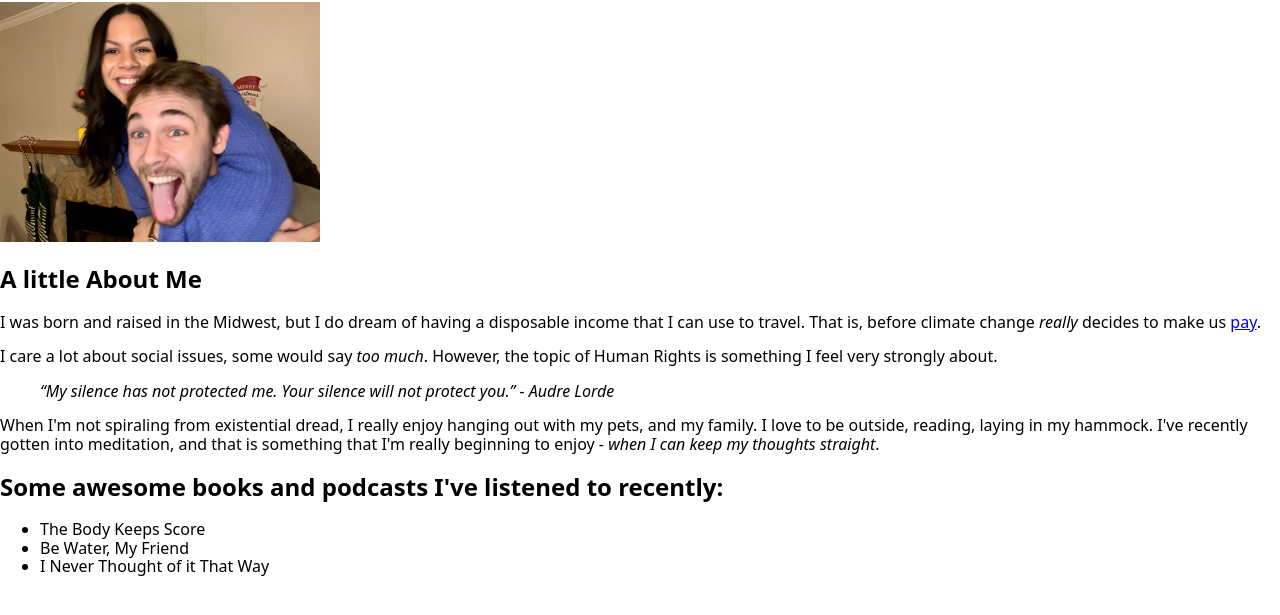
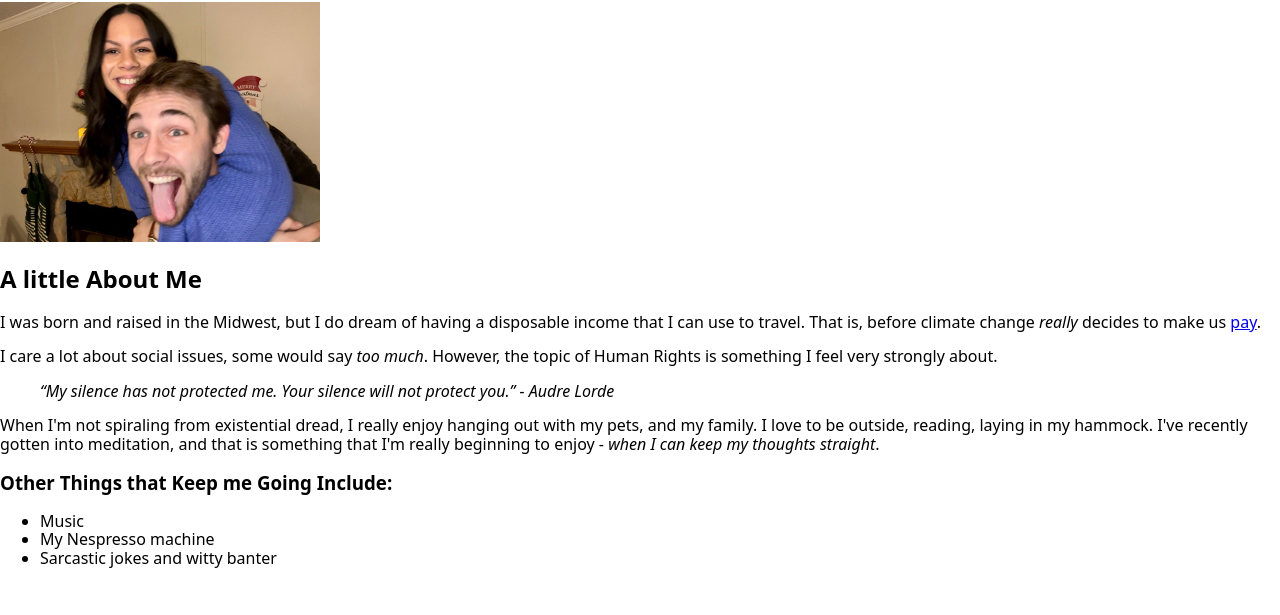
Before and after one commit to SWIC-177/html-css-skills-demo-emoore11, a website built with Vite: page index.html in a window 1280 px wide. Shown: the part 125-740 px from the top of the page. Built offline with nearby package versions, Linux system fonts and the light colour scheme.

Commit message:
Making Changes to List Items

```diff
--- a/index.html
+++ b/index.html
@@ -39,15 +39,15 @@
         When I'm not spiraling from existential dread, I really enjoy hanging out with my pets, and my family. I love to be outside, reading, laying in my hammock. I've recently gotten into meditation, and that is something that I'm really beginning to enjoy - <em>when I can keep my thoughts straight</em>.
       </p>
 
-      <h2> Some awesome books and podcasts I've listened to recently:</h2>
+      <h3> Other Things that Keep me Going Include:</h3>
 
       <ul>
-        <li>The Body Keeps Score
-        <li>Be Water, My Friend
-        <li>I Never Thought of it That Way</li>
+        <li> Music </li>
+        <li> My Nespresso machine </li>
+        <li> Sarcastic jokes and witty banter </li>
+      </ul>
 
-        </li>
-      </ul>
+
     </main>
   </body>
 </html>
```
